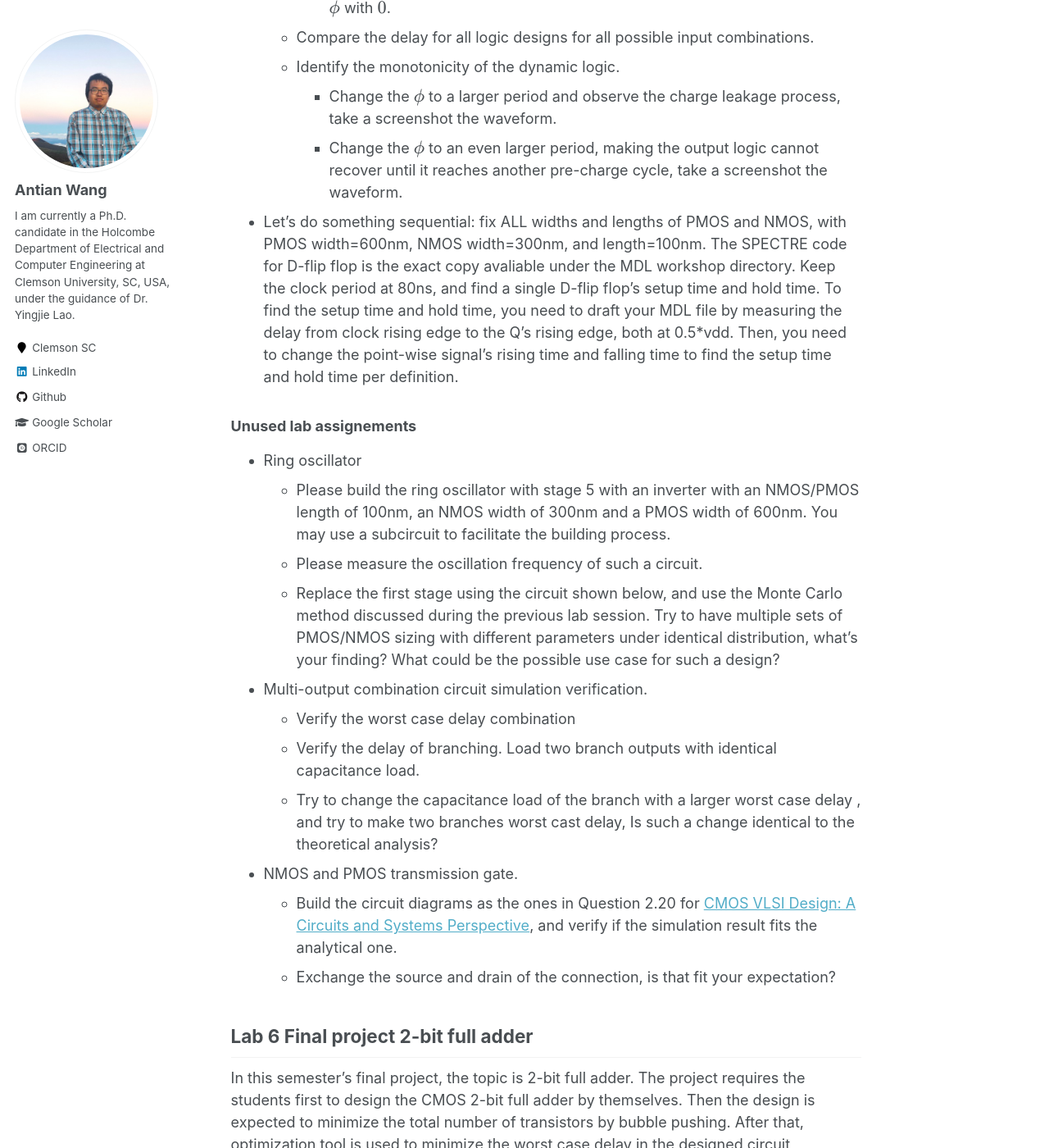
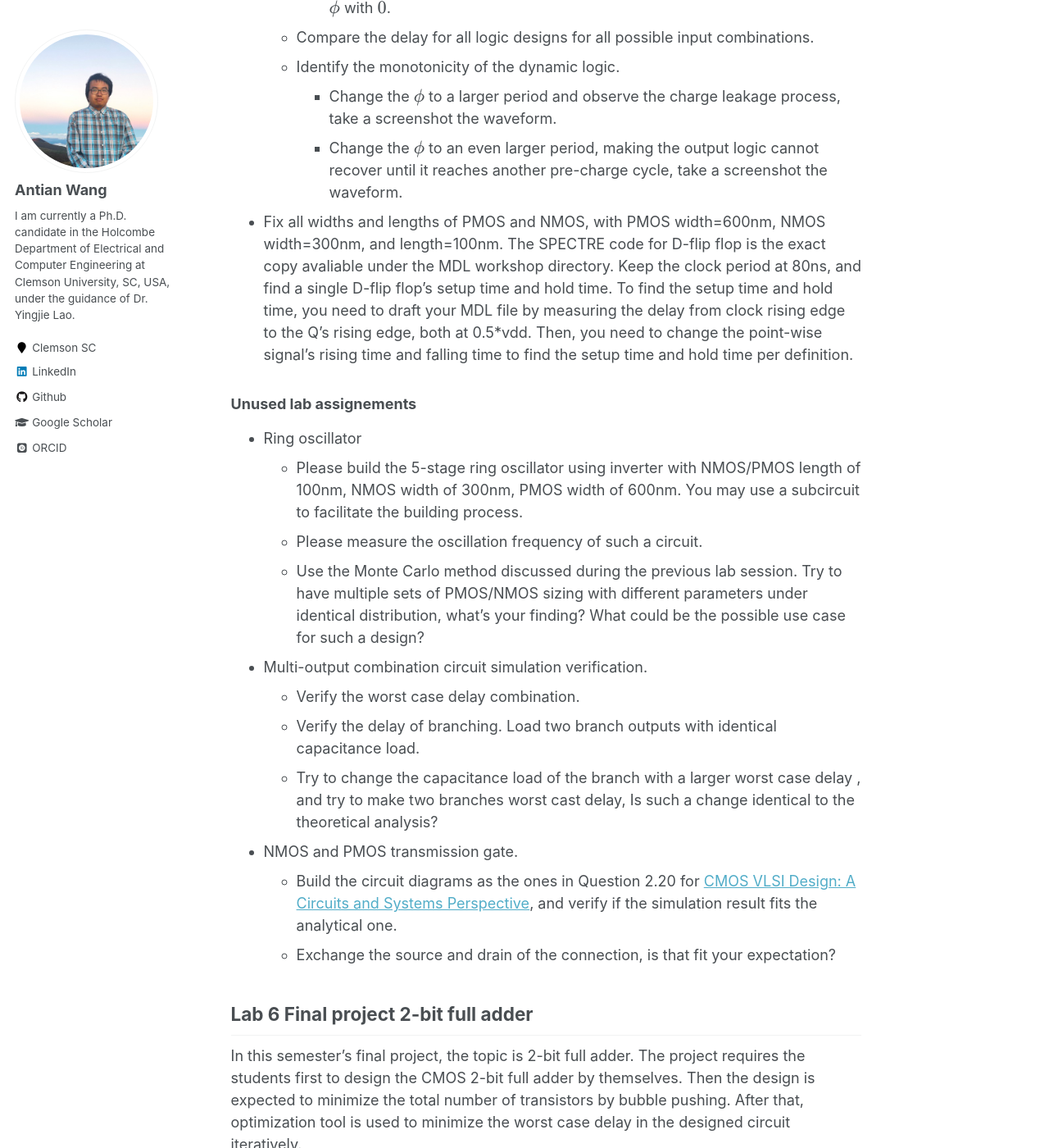
Before and after one commit to wangantian/wangantian.github.io, a Jekyll site: the page built from _teaching/Clemson_ECE4590.md, in a window 1280 px wide and 1400 px high, scrolled down 15815 px. Shown: the whole window at 82% size. Built offline with Jekyll 4.4.1, drawn with Linux system fonts in a browser that asks for light colours; some web fonts are replaced; formulas are drawn with MathJax 3.

Commit message:
Update Clemson_ECE4590.md

```diff
--- a/_teaching/Clemson_ECE4590.md
+++ b/_teaching/Clemson_ECE4590.md
@@ -364,15 +364,15 @@ vdata   (d 0) 	vsource type=pwl   wave=[0 0 0  0 1n  vdd 10n vdd 11n 0]
           * Change the $\phi$ to a larger period and observe the charge leakage process, take a screenshot the waveform.
           * Change the $\phi$ to an even larger period, making the output logic cannot recover until it reaches another pre-charge cycle, take a screenshot the waveform.
 
-  * Let’s do something sequential: fix ALL widths and lengths of PMOS and NMOS, with PMOS width=600nm, NMOS width=300nm, and length=100nm. The SPECTRE code for D-flip flop is the exact copy avaliable under the MDL workshop directory. Keep the clock period at 80ns, and find a single D-flip flop's setup time and hold time. To find the setup time and hold time, you need to draft your MDL file by measuring the delay from clock rising edge to the Q’s rising edge, both at 0.5*vdd. Then, you need to change the point-wise signal’s rising time and falling time to find the setup time and hold time per definition.
+  * Fix all widths and lengths of PMOS and NMOS, with PMOS width=600nm, NMOS width=300nm, and length=100nm. The SPECTRE code for D-flip flop is the exact copy avaliable under the MDL workshop directory. Keep the clock period at 80ns, and find a single D-flip flop's setup time and hold time. To find the setup time and hold time, you need to draft your MDL file by measuring the delay from clock rising edge to the Q’s rising edge, both at 0.5*vdd. Then, you need to change the point-wise signal’s rising time and falling time to find the setup time and hold time per definition.
 
 <h3>Unused lab assignements</h3>
   * Ring oscillator
-      * Please build the ring oscillator with stage 5 with an inverter with an NMOS/PMOS length of 100nm, an NMOS width of 300nm and a PMOS width of 600nm. You may use a subcircuit to facilitate the building process.
+      * Please build the 5-stage ring oscillator using inverter with NMOS/PMOS length of 100nm, NMOS width of 300nm, PMOS width of 600nm. You may use a subcircuit to facilitate the building process.
       * Please measure the oscillation frequency of such a circuit.
-      * Replace the first stage using the circuit shown below, and use the Monte Carlo method discussed during the previous lab session. Try to have multiple sets of PMOS/NMOS sizing with different parameters under identical distribution, what’s your finding? What could be the possible use case for such a design?
+      * Use the Monte Carlo method discussed during the previous lab session. Try to have multiple sets of PMOS/NMOS sizing with different parameters under identical distribution, what’s your finding? What could be the possible use case for such a design?
   *  Multi-output combination circuit simulation verification.
-      *	Verify the worst case delay combination
+      *	Verify the worst case delay combination.
       *	Verify the delay of branching. Load two branch outputs with identical capacitance load.
       *	Try to change the capacitance load of the branch with a larger worst case delay , and try to make two branches worst cast delay, Is such a change identical to the theoretical analysis?
   *	 NMOS and PMOS transmission gate.
```
